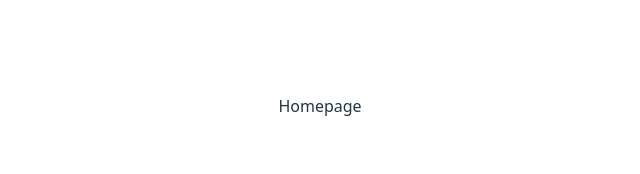
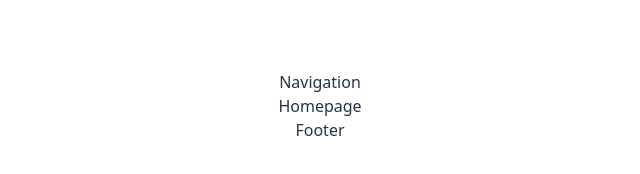
Before and after one commit to oz-4team/bbang-fe, a React (Vite) app: page / in a window 1280 px wide. Shown: the part 294-468 px from the top of the page, without its empty margins (320-960 px from the left). Built offline with nearby package versions, Linux system fonts and the light colour scheme.

Commit message:
✨ 레이아웃 별 라우트 초기 세팅

```diff
--- a/src/App.jsx
+++ b/src/App.jsx
@@ -1,5 +1,7 @@
 import { Route, BrowserRouter as Router, Routes } from "react-router-dom";
 import "./App.css";
+import EmptyLayout from "./layouts/EmptyLayout";
+import MainLayout from "./layouts/MainLayout";
 import HomePage from "./pages/HomePage";
 import LoginPage from "./pages/LoginPage";
 import SignUpPage from "./pages/SignUpPage";
@@ -9,9 +11,14 @@ function App() {
     <>
       <Router>
         <Routes>
-          <Route index path="/" element={<HomePage />} />
-          <Route path="/login" element={<LoginPage />} />
-          <Route path="/sign-up" element={<SignUpPage />} />
+          <Route element={<MainLayout />}>
+            <Route index path="/" element={<HomePage />} />
+          </Route>
+
+          <Route element={<EmptyLayout />}>
+            <Route path="/login" element={<LoginPage />} />
+            <Route path="/sign-up" element={<SignUpPage />} />
+          </Route>
         </Routes>
       </Router>
     </>
```
